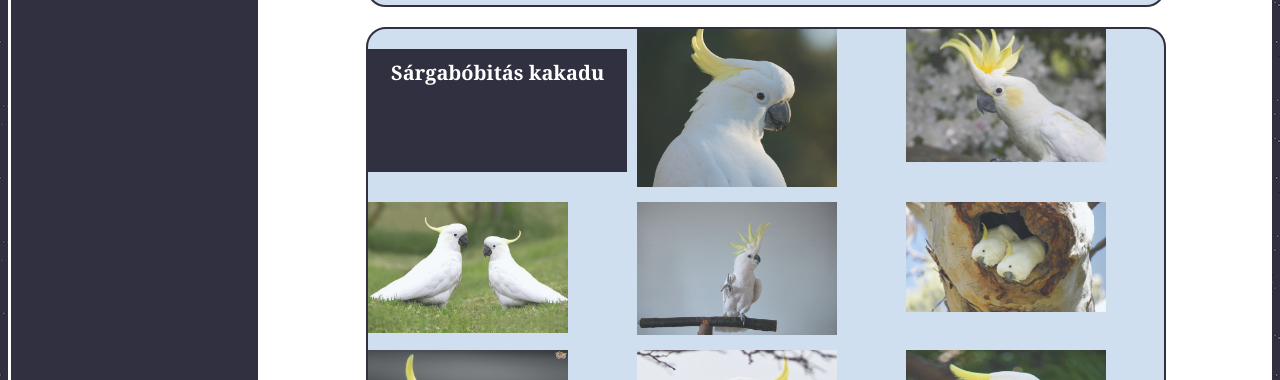
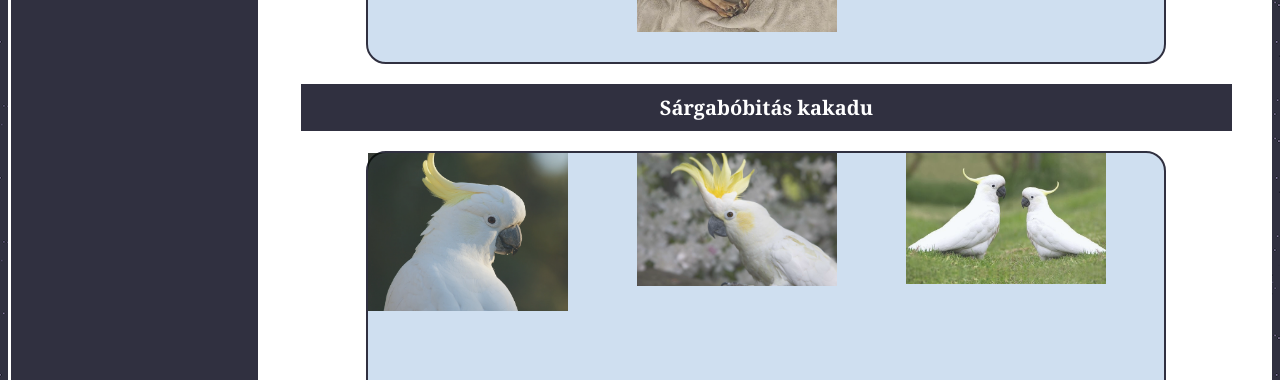
Before and after one commit to Szazidayum/Szabrina, a plain HTML site: page galeria.html in a window 1280 px wide. Shown: the part 1676-2056 px from the top of the page. Drawn offline with Linux system fonts and the light colour scheme.

Commit message:
Update galeria.html

```diff
--- a/galeria.html
+++ b/galeria.html
@@ -27,6 +27,7 @@
             <h2>Képgaléria</h2>
             <p class="altalanosp">Ezen az oldalon megtekinthetőek az oldalamon megtalálható képek és további fotók.</p>
 
+            <div class="keret">
             <h3>Az oldalon megtalálható képek</h3>
             <div class="row">
                 <div class="column">
@@ -54,9 +55,11 @@
                     <img src="kepek/rolam.jpg" alt="kep"></a>
                 </div>
             </div>
+            </div>
             <p></p>
+            <div class="keret">
+                <h3>Zsuzska</h3>
             <div class="row">
-            <h3>Zsuzska</h3>
                 <div class="column">
                 <a target="_blank" href="kepek/zsuzska0.jpg">
                     <img src="kepek/zsuzska0.jpg" alt="kep"></a>
@@ -90,10 +93,12 @@
                     <img src="kepek/zsuzska7.jpg" alt="kep"></a>
                 </div>
             </div>
+            </div>
             <p></p>
-            <div class="row2">
-            <h3>Sárgabóbitás kakadu</h3>
-            <div class="column2">
+            <div class="keret">
+                <h3>Sárgabóbitás kakadu</h3>
+            <div class="row">
+            <div class="column">
                 <a target="_blank" href="kepek/kakadu.png">
                     <img src="kepek/kakadu.png" alt="kep"></a>
                 </div>
@@ -126,6 +131,7 @@
                     <img src="kepek/aranyosarcu.jpg" alt="kep"></a>
                 </div>
             </div>
+            </div>
         </article>
         <footer>@ Minden jog fenntartva</footer>
     </main>
```
